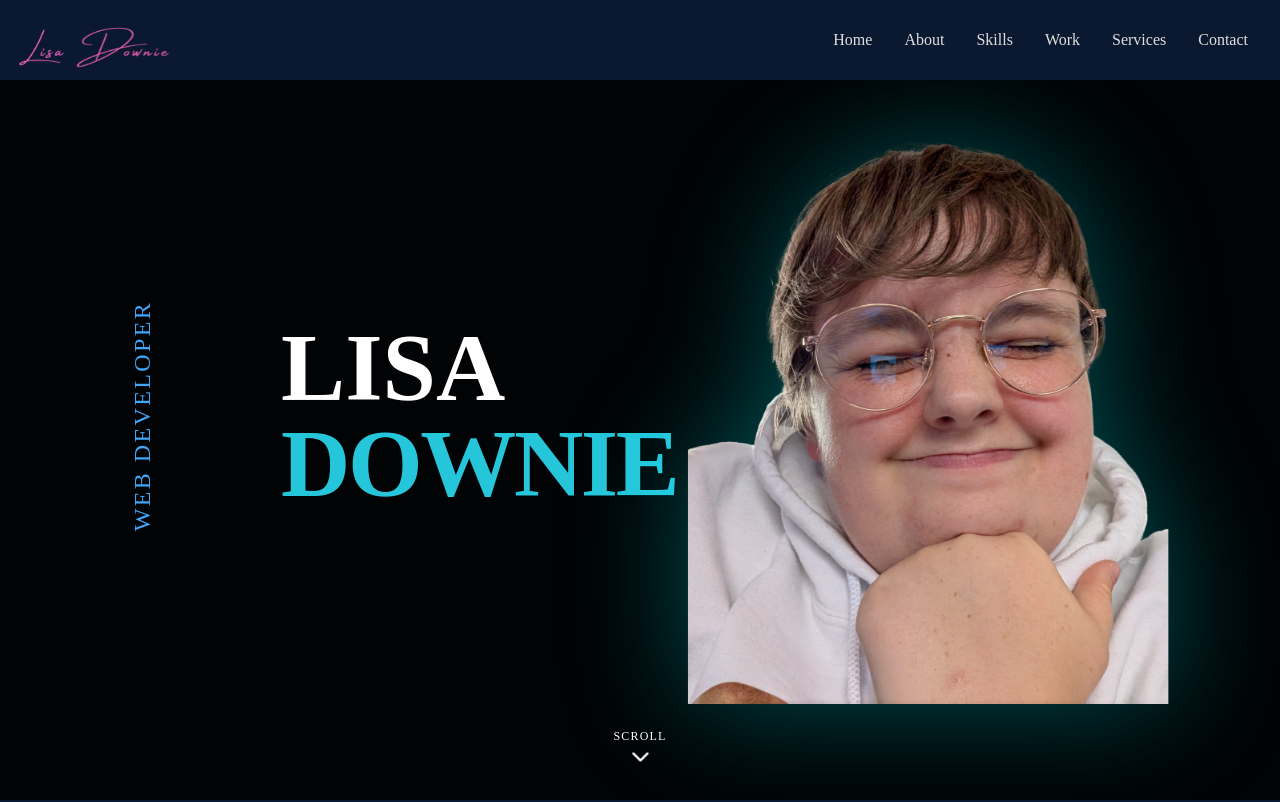
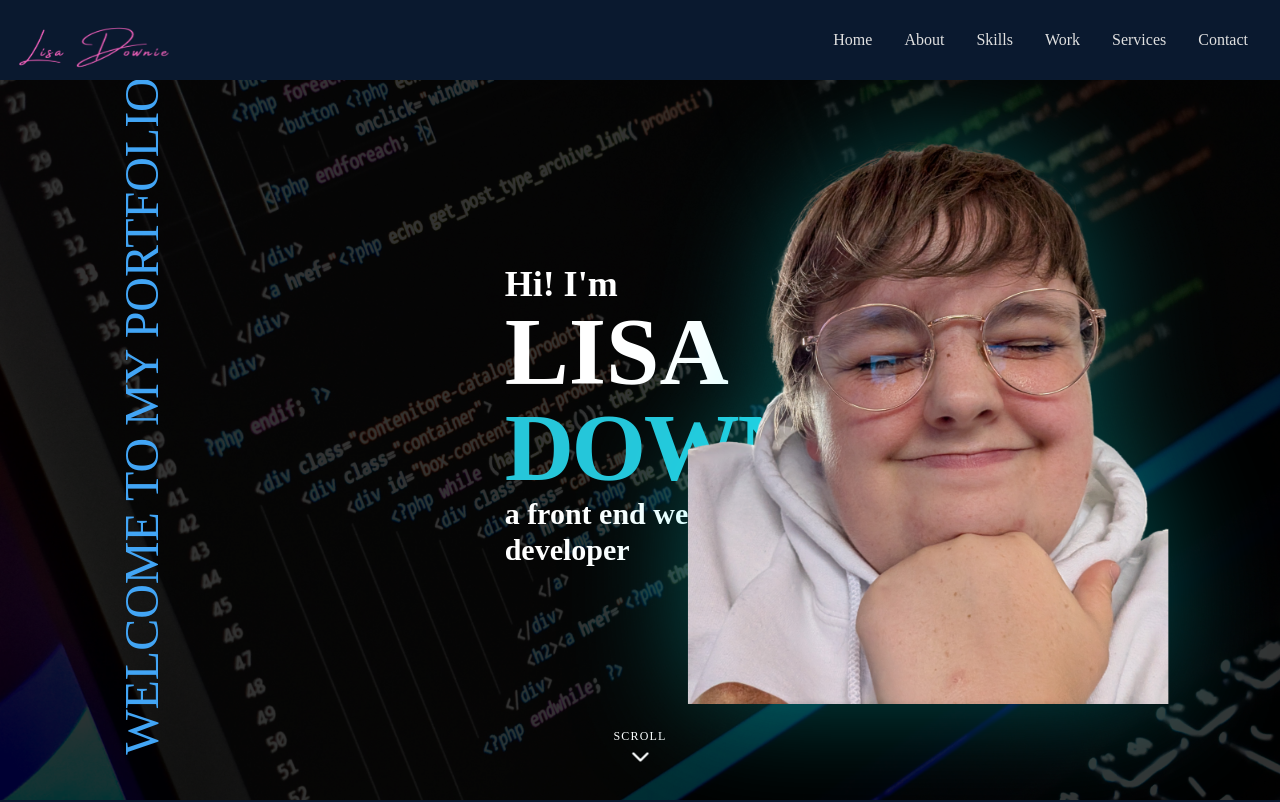
Before and after one commit to LDdevs/portfolio-react-app, a React (Create React App) app: page /Home in a window 1280 px wide. Shown: the top 802 px of the page. Built offline with nearby package versions, Linux system fonts and the light colour scheme.

Commit message:
added background image and extra text to fill the space

```diff
--- a/src/components/Home.jsx
+++ b/src/components/Home.jsx
@@ -6,15 +6,27 @@ NOTE - THIS IS MY MAIN REPO FOR MY WEBSITE!
 import React from "react";
 import { ChevronDown } from "lucide-react";
 import LisaTransparent from "../assets/lisatransglasses.png"; // Background-removed image
+import CodeBG from "../assets/webdev1.png"; //background image
 
 const Home = () => {
     return (
         <section
             id="home"
-            className="relative w-screen min-h-screen overflow-hidden bg-[#0a192f] text-white pt-24 px-6 lg:px-16"
+            className="relative w-screen min-h-screen overflow-hidden text-white pt-24 px-6 lg:px-16
+             bg-no-repeat bg-cover bg-center"
+            style={{
+                backgroundImage: `url(${CodeBG})`,
+            }}
         >
+            {/* <img
+                src={SpaceBG}
+                alt="planet bg"
+                className="h-[full] sm:h-[full] lg:h-[full] "
+            /> */}
+
             {/* Background gradient overlay */}
-            <div className="absolute inset-0 bg-gradient-to-b from-black via-zinc-900 to-black opacity-90 z-0" />
+            <div className="absolute inset-0 bg-black/80 z-0" />
+
 
             {/* Content container */}
             <div className="relative z-10 flex flex-col lg:flex-row items-center justify-between w-full h-full">
@@ -23,15 +35,17 @@ const Home = () => {
                 <div className="flex flex-col lg:flex-row items-center lg:items-center justify-center w-full lg:w-1/2 gap-6">
 
                     {/* Vertical on desktop, horizontal on mobile */}
-                    <div className="text-blue-400 tracking-widest text-xl lg:text-2xl uppercase whitespace-nowrap lg:transform lg:-rotate-90">
-                        WEB DEVELOPER
+                    <div className="text-blue-400  text-2xl lg:text-5xl uppercase whitespace-nowrap lg:transform lg:-rotate-90">
+                        Welcome to my portfolio
                     </div>
 
                     {/* Name Text */}
                     <div className="text-center lg:text-left">
                         <h1 className="text-5xl sm:text-6xl md:text-7xl lg:text-8xl font-extrabold leading-tight text-white">
+                            <span className="block text-4xl">Hi! I'm</span>
                             <span className="block">LISA</span>
                             <span className="block text-cyan-400 tracking-tight">DOWNIE</span>
+                            <span className="block text-3xl">a front end web and app developer</span>
                         </h1>
                     </div>
                 </div>
```
